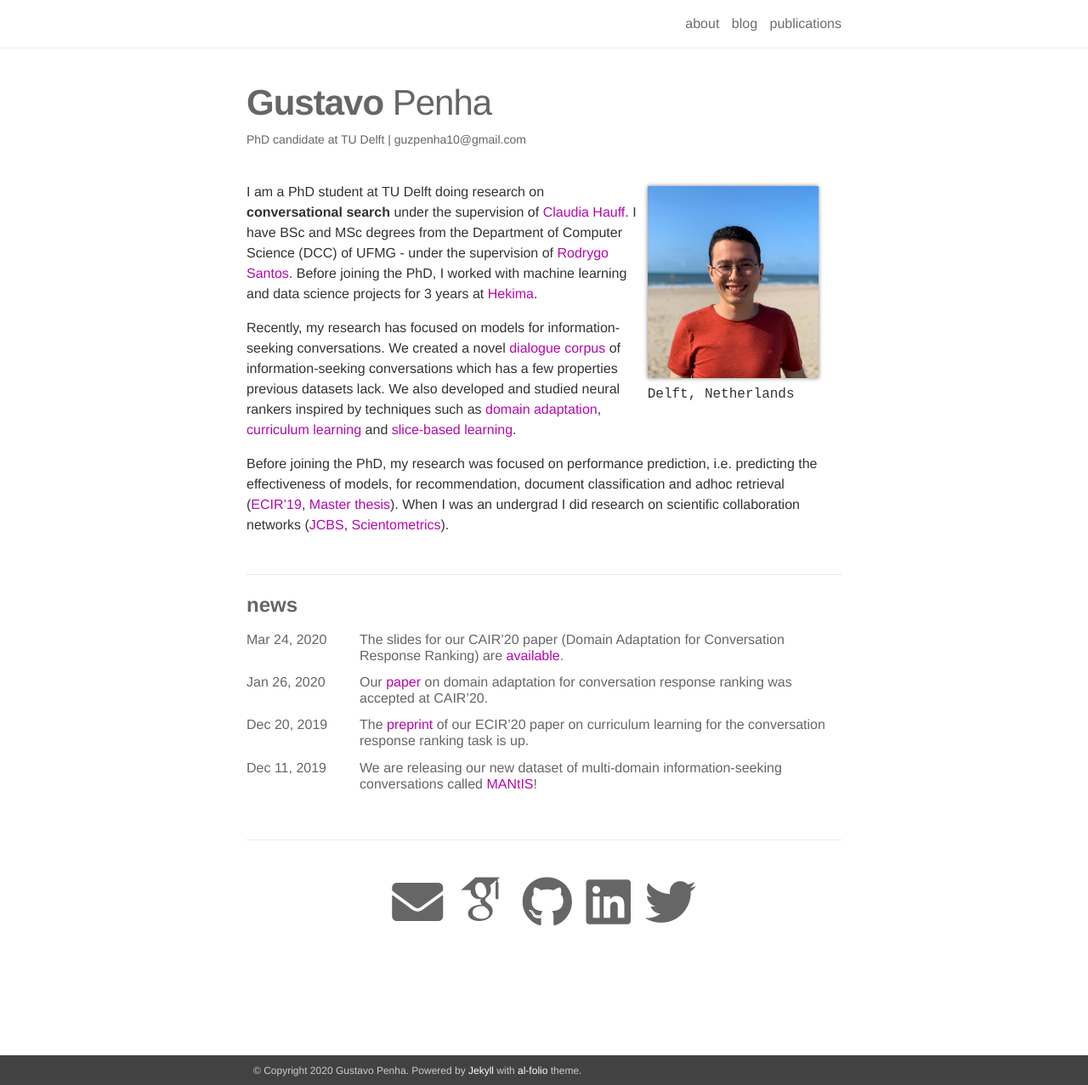
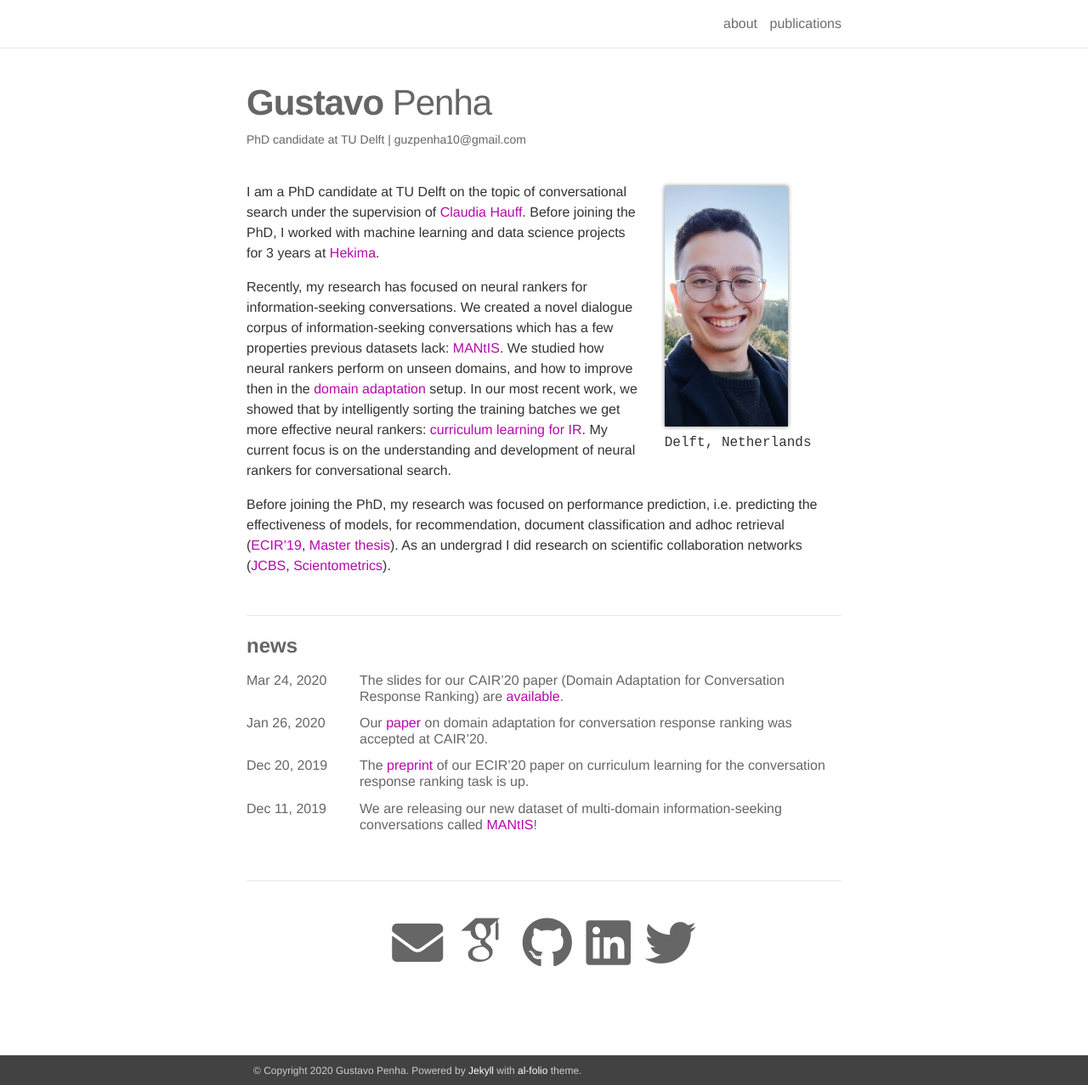
Before and after one commit to Guzpenha/guzblog_old, a Jekyll site: the page built from _pages/about.md, in a window 1280 px wide and 1277 px high. Shown: the whole window at 85% size. Built offline with Jekyll 4.4.1, drawn with Linux system fonts in a browser that asks for light colours; nearby versions of some CDN libraries; some web fonts are replaced.

Commit message:
Changing home, removing blog

```diff
--- a/_includes/header.html
+++ b/_includes/header.html
@@ -26,7 +26,7 @@
         <a class="page-link" href="{{ site.baseurl | prepend: site.url }}/">about</a>
 
         <!-- Blog -->
-        <a class="page-link" href="{{ '/blog/' | prepend: site.baseurl | prepend: site.url }}">blog</a>
+        <!-- <a class="page-link" href="{{ '/blog/' | prepend: site.baseurl | prepend: site.url }}">blog</a> -->
 
         <!-- Pages -->
         {% for page in site.pages %}
--- a/_pages/about.md
+++ b/_pages/about.md
@@ -6,7 +6,7 @@ description: PhD candidate at TU Delft | guzpenha10@gmail.com
 
 profile:
   align: right
-  image: eu_teste.jpeg
+  image: eu_barcelona.jpg
   address: >
     <p>Delft, Netherlands</p>
 
@@ -16,9 +16,10 @@ news: true
 social: true
 ---
 
-I am a PhD student at TU Delft doing research on **conversational search** under the supervision of [Claudia Hauff](https://chauff.github.io/){:target="_blank"}. I have BSc and MSc degrees from the Department of Computer Science (DCC) of UFMG - under the supervision of [Rodrygo Santos](https://homepages.dcc.ufmg.br/~rodrygo/){:target="_blank"}. Before joining the PhD, I worked with machine learning and data science projects for 3 years at [Hekima](http://www.hekima.com/){:target="_blank"}.
+I am a PhD candidate at TU Delft on the topic of  conversational search under the supervision of [Claudia Hauff](https://chauff.github.io/){:target="_blank"}. Before joining the PhD, I worked with machine learning and data science projects for 3 years at [Hekima](http://www.hekima.com/){:target="_blank"}.
 
+<!-- I have BSc and MSc degrees from the Department of Computer Science (DCC) of UFMG - under the supervision of [Rodrygo Santos](https://homepages.dcc.ufmg.br/~rodrygo/){:target="_blank"} -->
 
-Recently, my research has focused on models for information-seeking conversations. We created a novel [dialogue corpus](https://guzpenha.github.io/MANtIS/){:target="_blank"} of information-seeking conversations which has a few properties previous datasets lack. We also developed and studied neural rankers inspired by techniques such as [domain adaptation](https://drive.google.com/file/d/1dj1MvtFju3RHako7l-avoXQsCT-6vc8V/view){:target="_blank"}, [curriculum learning](https://arxiv.org/abs/1912.08555){:target="_blank"} and [slice-based learning](https://www.snorkel.org/blog/slicing){:target="_blank"}.
+Recently, my research has focused on neural rankers for information-seeking conversations. We created a novel dialogue corpus of information-seeking conversations which has a few properties previous datasets lack: [MANtIS](https://guzpenha.github.io/MANtIS/){:target="_blank"}. We studied how neural rankers perform on unseen domains, and how to improve then in the [domain adaptation](https://drive.google.com/file/d/1dj1MvtFju3RHako7l-avoXQsCT-6vc8V/view){:target="_blank"} setup. In our most recent work, we showed that by intelligently sorting the training batches we get more effective neural rankers: [curriculum learning for IR](https://arxiv.org/abs/1912.08555){:target="_blank"}. My current focus is on the understanding and development of neural rankers for conversational search.
 
-Before joining the PhD, my research was focused on performance prediction, i.e. predicting the effectiveness of models, for recommendation, document classification and adhoc retrieval ([ECIR'19](https://homepages.dcc.ufmg.br/~rodrygo/wp-content/papercite-data/pdf/penha2019ecir.pdf), [Master thesis](https://drive.google.com/file/d/1ScGA8EASeQbJvOLXJTBY77_zJNF0kspx/view)). When I was an undergrad I did research on scientific collaboration networks ([JCBS](https://link.springer.com/content/pdf/10.1186%2Fs13173-017-0059-6.pdf), [Scientometrics](https://dl.acm.org/doi/10.1007/s11192-016-1901-x])).
+Before joining the PhD, my research was focused on performance prediction, i.e. predicting the effectiveness of models, for recommendation, document classification and adhoc retrieval ([ECIR'19](https://homepages.dcc.ufmg.br/~rodrygo/wp-content/papercite-data/pdf/penha2019ecir.pdf), [Master thesis](https://drive.google.com/file/d/1ScGA8EASeQbJvOLXJTBY77_zJNF0kspx/view)). As an undergrad I did research on scientific collaboration networks ([JCBS](https://link.springer.com/content/pdf/10.1186%2Fs13173-017-0059-6.pdf), [Scientometrics](https://dl.acm.org/doi/10.1007/s11192-016-1901-x])).
--- a/_sass/_profile.scss
+++ b/_sass/_profile.scss
@@ -1,12 +1,13 @@
 .profile {
     img {
         box-shadow: 0 0 5px $grey-color;
-        width: 90%;
+        margin-left: 20px;
+        width: 65%;
     }
 }
 .address {
     font-family: monospace;
-
+    margin-left: 20px;
     p { margin: 0; }
 }
 
```
Also changed, not shown: assets/img/eu_barcelona.jpg (added).
